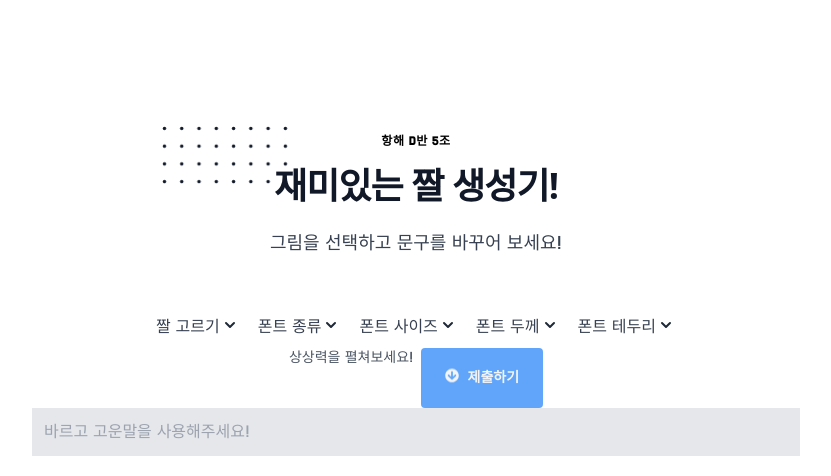
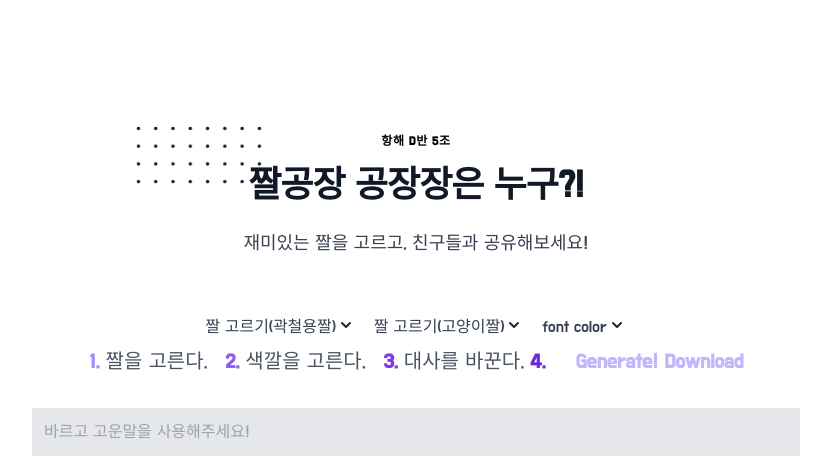
Before and after one commit to vivala0519/zzal_factory, a Flask app: page /making in a window 1280 px wide. Shown: the top 476 px of the page, without its empty margins (224-1055 px from the left). Run offline with Flask 2, Linux system fonts and the light colour scheme; some libraries are stand-ins or nearby versions.

Commit message:
Update making.html
메이킹 중간커밋!

```diff
--- a/templates/making.html
+++ b/templates/making.html
@@ -59,7 +59,7 @@
           항해 D반 5조
         </p>
       </div>
-      <h2 class="max-w-lg mb-6 font-sans text-3xl font-bold leading-none tracking-tight text-gray-900 sm:text-4xl md:mx-auto">
+      <h2 class="max-w-lg mb-6 text-3xl font-bold leading-none tracking-tight text-gray-900 sm:text-4xl md:mx-auto">
         <span class="relative inline-block">
           <svg viewBox="0 0 52 24" fill="currentColor" class="absolute top-0 left-0 z-0 hidden w-32 -mt-8 -ml-20 text-blue-gray-100 lg:w-32 lg:-ml-28 lg:-mt-10 sm:block">
             <defs>
@@ -69,12 +69,12 @@
             </defs>
             <rect fill="url(#192913ce-1f29-4abd-b545-0fbccfd2b0ec)" width="52" height="24"></rect>
           </svg>
-          <span class="relative">재미있는</span>
+          <span class="relative">짤공장</span>
         </span>
-       짤 생성기!
+       공장장은 누구?!
       </h2>
       <p class="text-base text-gray-700 md:text-lg">
-        그림을 선택하고 문구를 바꾸어 보세요!
+        재미있는 짤을 고르고, 친구들과 공유해보세요!
       </p>
     </div>
 <!--
@@ -84,7 +84,7 @@
             <!-- Dropdown toggle button -->
             <button id="zzalback" class="z-10 flex flex-row p-2 text-gray-700 bg-white border border-transparent rounded-md dark:text-white focus:border-blue-500 focus:ring-opacity-40 dark:focus:ring-opacity-40 focus:ring-blue-300 dark:focus:ring-blue-400 focus:ring dark:bg-gray-800 focus:outline-none"
 
-            @click="openMenu !== 2 ? openMenu = 2 : openMenu = null"> 짤 고르기
+            @click="openMenu !== 2 ? openMenu = 2 : openMenu = null"> 짤 고르기(곽철용짤)
 
                 <svg class="w-5 h-5 text-gray-800 dark:text-white" xmlns="http://www.w3.org/2000/svg" viewBox="0 0 20 20" fill="currentColor">
                     <path fill-rule="evenodd" d="M5.293 7.293a1 1 0 011.414 0L10 10.586l3.293-3.293a1 1 0 111.414 1.414l-4 4a1 1 0 01-1.414 0l-4-4a1 1 0 010-1.414z" clip-rule="evenodd" />
@@ -93,6 +93,7 @@
 
             <!-- Dropdown menu -->
             <div class="absolute right-0 z-20 w-48 py-2 mt-2 bg-white rounded-md shadow-xl dark:bg-gray-800" x-show="openMenu ==  2">
+
             <a href="#" class="block px-4 py-3 text-sm text-gray-600 capitalize transition-colors duration-200 transform dark:text-gray-300 hover:bg-gray-100 dark:hover:bg-gray-700 dark:hover:text-white" onclick="selectzzal(this)">묻고 더블로 가!</a>
             <a href="#" class="block px-4 py-3 text-sm text-gray-600 capitalize transition-colors duration-200 transform dark:text-gray-300 hover:bg-gray-100 dark:hover:bg-gray-700 dark:hover:text-white" onclick="selectzzal(this)">한 끗인데 5억을 태워?</a>
             <a href="#" class="block px-4 py-3 text-sm text-gray-600 capitalize transition-colors duration-200 transform dark:text-gray-300 hover:bg-gray-100 dark:hover:bg-gray-700 dark:hover:text-white" onclick="selectzzal(this)">피카츄 짤</a>
@@ -105,7 +106,7 @@
             <!-- Dropdown toggle button -->
             <button class="z-10 flex flex-row p-2 text-gray-700 bg-white border border-transparent rounded-md dark:text-white focus:border-blue-500 focus:ring-opacity-40 dark:focus:ring-opacity-40 focus:ring-blue-300 dark:focus:ring-blue-400 focus:ring dark:bg-gray-800 focus:outline-none"
 
-            @click="openMenu !== 3 ? openMenu = 3 : openMenu = null"> 폰트 종류
+            @click="openMenu !== 3 ? openMenu = 3 : openMenu = null"> 짤 고르기(고양이짤)
 
                 <svg class="w-5 h-5 text-gray-800 dark:text-white" xmlns="http://www.w3.org/2000/svg" viewBox="0 0 20 20" fill="currentColor">
                     <path fill-rule="evenodd" d="M5.293 7.293a1 1 0 011.414 0L10 10.586l3.293-3.293a1 1 0 111.414 1.414l-4 4a1 1 0 01-1.414 0l-4-4a1 1 0 010-1.414z" clip-rule="evenodd" />
@@ -126,7 +127,7 @@
             <!-- Dropdown toggle button -->
             <button class="z-10 flex flex-row p-2 text-gray-700 bg-white border border-transparent rounded-md dark:text-white focus:border-blue-500 focus:ring-opacity-40 dark:focus:ring-opacity-40 focus:ring-blue-300 dark:focus:ring-blue-400 focus:ring dark:bg-gray-800 focus:outline-none"
 
-            @click="openMenu !== 4 ? openMenu = 4 : openMenu = null"> 폰트 사이즈
+            @click="openMenu !== 4 ? openMenu = 4 : openMenu = null"> font color
 
                 <svg class="w-5 h-5 text-gray-800 dark:text-white" xmlns="http://www.w3.org/2000/svg" viewBox="0 0 20 20" fill="currentColor">
                     <path fill-rule="evenodd" d="M5.293 7.293a1 1 0 011.414 0L10 10.586l3.293-3.293a1 1 0 111.414 1.414l-4 4a1 1 0 01-1.414 0l-4-4a1 1 0 010-1.414z" clip-rule="evenodd" />
@@ -135,81 +136,45 @@
 
             <!-- Dropdown menu -->
             <div class="absolute right-0 z-20 w-48 py-2 mt-2 bg-white rounded-md shadow-xl dark:bg-gray-800" x-show="openMenu ==  4">
-            <a href="#" class="block px-4 py-3 text-sm text-gray-600 capitalize transition-colors duration-200 transform dark:text-gray-300 hover:bg-gray-100 dark:hover:bg-gray-700 dark:hover:text-white"> 무슨무슨 짤 </a>
-            <a href="#" class="block px-4 py-3 text-sm text-gray-600 capitalize transition-colors duration-200 transform dark:text-gray-300 hover:bg-gray-100 dark:hover:bg-gray-700 dark:hover:text-white"> 고양이 짤 2 </a>
-            <a href="#" class="block px-4 py-3 text-sm text-gray-600 capitalize transition-colors duration-200 transform dark:text-gray-300 hover:bg-gray-100 dark:hover:bg-gray-700 dark:hover:text-white"> 피카츄 짤</a>
-            <a href="#" class="block px-4 py-3 text-sm text-gray-600 capitalize transition-colors duration-200 transform dark:text-gray-300 hover:bg-gray-100 dark:hover:bg-gray-700 dark:hover:text-white"> 개비스콘 짤 </a>
-            <a href="#" class="block px-4 py-3 text-sm text-gray-600 capitalize transition-colors duration-200 transform dark:text-gray-300 hover:bg-gray-100 dark:hover:bg-gray-700 dark:hover:text-white"> 댕댕이 짤 </a>
+            <a href="#" class="block px-4 py-3 text-sm text-gray-600 capitalize transition-colors duration-200 transform dark:text-gray-300 hover:bg-gray-100 dark:hover:bg-gray-700 dark:hover:text-white" onclick="colorSet('red');" > red </a>
+            <a href="#" class="block px-4 py-3 text-sm text-gray-600 capitalize transition-colors duration-200 transform dark:text-gray-300 hover:bg-gray-100 dark:hover:bg-gray-700 dark:hover:text-white" onclick="colorSet('blue');"> blue </a>
+            <a href="#" class="block px-4 py-3 text-sm text-gray-600 capitalize transition-colors duration-200 transform dark:text-gray-300 hover:bg-gray-100 dark:hover:bg-gray-700 dark:hover:text-white" onclick="colorSet('green');"> green </a>
+            <a href="#" class="block px-4 py-3 text-sm text-gray-600 capitalize transition-colors duration-200 transform dark:text-gray-300 hover:bg-gray-100 dark:hover:bg-gray-700 dark:hover:text-white" onclick="colorSet('yellow');"> yellow </a>
+            <a href="#" class="block px-4 py-3 text-sm text-gray-600 capitalize transition-colors duration-200 transform dark:text-gray-300 hover:bg-gray-100 dark:hover:bg-gray-700 dark:hover:text-white" onclick="colorSet('black');"> black </a>
             </div>
         </div>
 
-        <div class="relative inline-block">
-            <!-- Dropdown toggle button -->
-            <button class="z-10 flex flex-row p-2 text-gray-700 bg-white border border-transparent rounded-md dark:text-white focus:border-blue-500 focus:ring-opacity-40 dark:focus:ring-opacity-40 focus:ring-blue-300 dark:focus:ring-blue-400 focus:ring dark:bg-gray-800 focus:outline-none"
-
-            @click="openMenu !== 5 ? openMenu = 5 : openMenu = null"> 폰트 두께
-
-                <svg class="w-5 h-5 text-gray-800 dark:text-white" xmlns="http://www.w3.org/2000/svg" viewBox="0 0 20 20" fill="currentColor">
-                    <path fill-rule="evenodd" d="M5.293 7.293a1 1 0 011.414 0L10 10.586l3.293-3.293a1 1 0 111.414 1.414l-4 4a1 1 0 01-1.414 0l-4-4a1 1 0 010-1.414z" clip-rule="evenodd" />
-                </svg>
-            </button>
-
-            <!-- Dropdown menu -->
-            <div class="absolute right-0 z-20 w-48 py-2 mt-2 bg-white rounded-md shadow-xl dark:bg-gray-800" x-show="openMenu ==  5">
-            <a href="#" class="block px-4 py-3 text-sm text-gray-600 capitalize transition-colors duration-200 transform dark:text-gray-300 hover:bg-gray-100 dark:hover:bg-gray-700 dark:hover:text-white"> 무슨무슨 짤 </a>
-            <a href="#" class="block px-4 py-3 text-sm text-gray-600 capitalize transition-colors duration-200 transform dark:text-gray-300 hover:bg-gray-100 dark:hover:bg-gray-700 dark:hover:text-white"> 고양이 짤 2 </a>
-            <a href="#" class="block px-4 py-3 text-sm text-gray-600 capitalize transition-colors duration-200 transform dark:text-gray-300 hover:bg-gray-100 dark:hover:bg-gray-700 dark:hover:text-white"> 피카츄 짤</a>
-            <a href="#" class="block px-4 py-3 text-sm text-gray-600 capitalize transition-colors duration-200 transform dark:text-gray-300 hover:bg-gray-100 dark:hover:bg-gray-700 dark:hover:text-white"> 개비스콘 짤 </a>
-            <a href="#" class="block px-4 py-3 text-sm text-gray-600 capitalize transition-colors duration-200 transform dark:text-gray-300 hover:bg-gray-100 dark:hover:bg-gray-700 dark:hover:text-white"> 댕댕이 짤 </a>
-            </div>
-        </div>
-
-        <div class="relative inline-block">
-            <!-- Dropdown toggle button -->
-            <button class="z-10 flex flex-row p-2 text-gray-700 bg-white border border-transparent rounded-md dark:text-white focus:border-blue-500 focus:ring-opacity-40 dark:focus:ring-opacity-40 focus:ring-blue-300 dark:focus:ring-blue-400 focus:ring dark:bg-gray-800 focus:outline-none"
-
-            @click="openMenu !== 6 ? openMenu = 6 : openMenu = null"> 폰트 테두리
-
-                <svg class="w-5 h-5 text-gray-800 dark:text-white" xmlns="http://www.w3.org/2000/svg" viewBox="0 0 20 20" fill="currentColor">
-                    <path fill-rule="evenodd" d="M5.293 7.293a1 1 0 011.414 0L10 10.586l3.293-3.293a1 1 0 111.414 1.414l-4 4a1 1 0 01-1.414 0l-4-4a1 1 0 010-1.414z" clip-rule="evenodd" />
-                </svg>
-            </button>
-
-            <!-- Dropdown menu -->
-            <div class="absolute right-0 z-20 w-48 py-2 mt-2 bg-white rounded-md shadow-xl dark:bg-gray-800" x-show="openMenu ==  6">
-            <a href="#" class="block px-4 py-3 text-sm text-gray-600 capitalize transition-colors duration-200 transform dark:text-gray-300 hover:bg-gray-100 dark:hover:bg-gray-700 dark:hover:text-white"> 무슨무슨 짤 </a>
-            <a href="#" class="block px-4 py-3 text-sm text-gray-600 capitalize transition-colors duration-200 transform dark:text-gray-300 hover:bg-gray-100 dark:hover:bg-gray-700 dark:hover:text-white"> 고양이 짤 2 </a>
-            <a href="#" class="block px-4 py-3 text-sm text-gray-600 capitalize transition-colors duration-200 transform dark:text-gray-300 hover:bg-gray-100 dark:hover:bg-gray-700 dark:hover:text-white"> 피카츄 짤</a>
-            <a href="#" class="block px-4 py-3 text-sm text-gray-600 capitalize transition-colors duration-200 transform dark:text-gray-300 hover:bg-gray-100 dark:hover:bg-gray-700 dark:hover:text-white"> 개비스콘 짤 </a>
-            <a href="#" class="block px-4 py-3 text-sm text-gray-600 capitalize transition-colors duration-200 transform dark:text-gray-300 hover:bg-gray-100 dark:hover:bg-gray-700 dark:hover:text-white"> 댕댕이 짤 </a>
-            </div>
-        </div>
       </div>
     </div>
-<div class="flex flex-row">
-    <p class="max-w-md mb-10 text-xs text-gray-600 sm:text-sm md:text-center">
-      상상력을 펼쳐보세요!
-    </p>
-          <button class="flex items-center px-4 py-2 ml-2 font-bold uppercase bg-blue-400 rounded hover:bg-blue-300 xl:px-6 xl:py-3 flex-shrink-1" onclick="generate()">
-        <span class="text-sm text-gray-100 transition duration-200 ease-in-out transform hover:scale-110"><i class="mr-1 fa fa-arrow-circle-down animate-bounce" aria-hidden="true"></i> 제출하기</span>
-      </button>
+<div class="flex flex-row mb-8">
+    <div class="text-xl text-gray-600 sm:text-md md:text-center grow ">
+    <div class="hidden md:contents">
+      <span class="text-xl text-purple-400 font-bold">1.</span> 짤을 고른다. <span class="text-xl text-purple-500 font-bold ml-3">2.</span> 색깔을 고른다. <span class="text-xl text-purple-600 font-bold ml-3">3.</span> 대사를 바꾼다. <span class="text-xl text-purple-700 font-bold mr-6">4.</span>
+      </div>
+                <a href="" onclick="generate()"class="bg-transparent rounded-lg font-bold text-purple-300 text-center transition duration-300 ease-in-out hover:text-purple-600">
+                Generate!
+            </a>
+            <a href="/download" class="bg-transparent rounded-lg font-bold text-purple-300 text-center transition duration-300 ease-in-out hover:text-purple-600"> Download</a>
+    </div>
+
       </div>
   </div>
 
 <div class="flex flex-col items-center">
 
-<input id="text-area" placeholder="바르고 고운말을 사용해주세요!" class="w-3/5 p-3 mb-10 text-gray-700 bg-gray-200 appearance-none focus:outline-none focus:bg-gray-300 focus:shadow-inner" rows="2"> </input>
-<div>
-<span class="absolute z-10 text-xl text-blue-600">여기에 유저가 쓴 글이 나타날거에여! index.html 밑에 있는 만드셨던 스크립트에 제가 추가한 코드를 참고하시면 실시간으로 값이 변하게 하실 수 있을거에여!
-자세한 위치는 나중에 이미지와 겹치도록 absolute 같은걸로 포지션을 조절할 수 있으니 걱정마시구 작업해주세여
+<input id="text-area" onchange='printName()' placeholder="바르고 고운말을 사용해주세요!" class="w-3/5 p-3 mb-10 text-gray-700 bg-gray-200 appearance-none focus:outline-none focus:bg-gray-300 focus:shadow-inner" />
+
+<span id='result' class="text-3xl text-blue-600 items-center justify-center mt-10 -mb-10 z-10 colors">대사를 확인해보세요!
 </span>
+<div class="mb-20">
+
     {% if True %}
   <img src="{{ url_for('static', filename=image_file) }}" class="relative w-full max-w-screen-sm rounded shadow-2xl md:w-auto lg:max-w-screen-md" alt="" />
     {% endif %}
 </div>
+
+
 </div>
-
-<a href="/download">다운로드</a>
 </div>
     <!-- footer -->
 </main>
```
